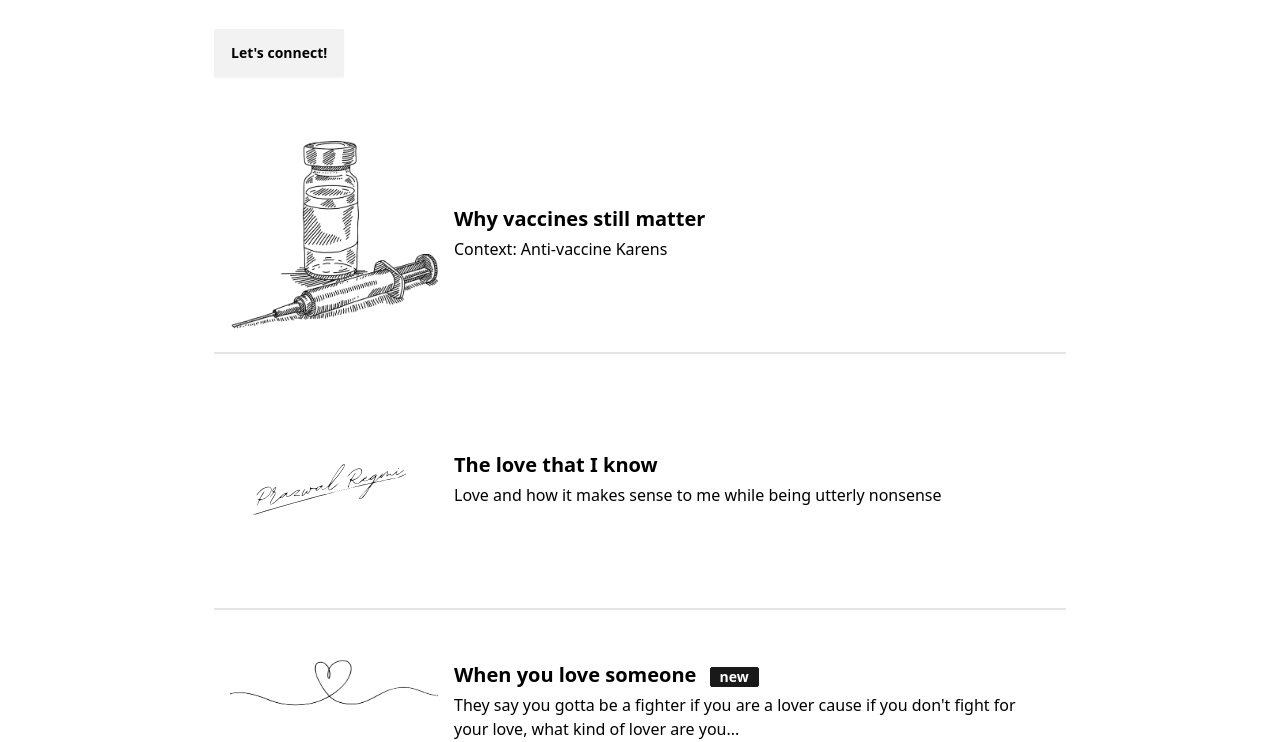
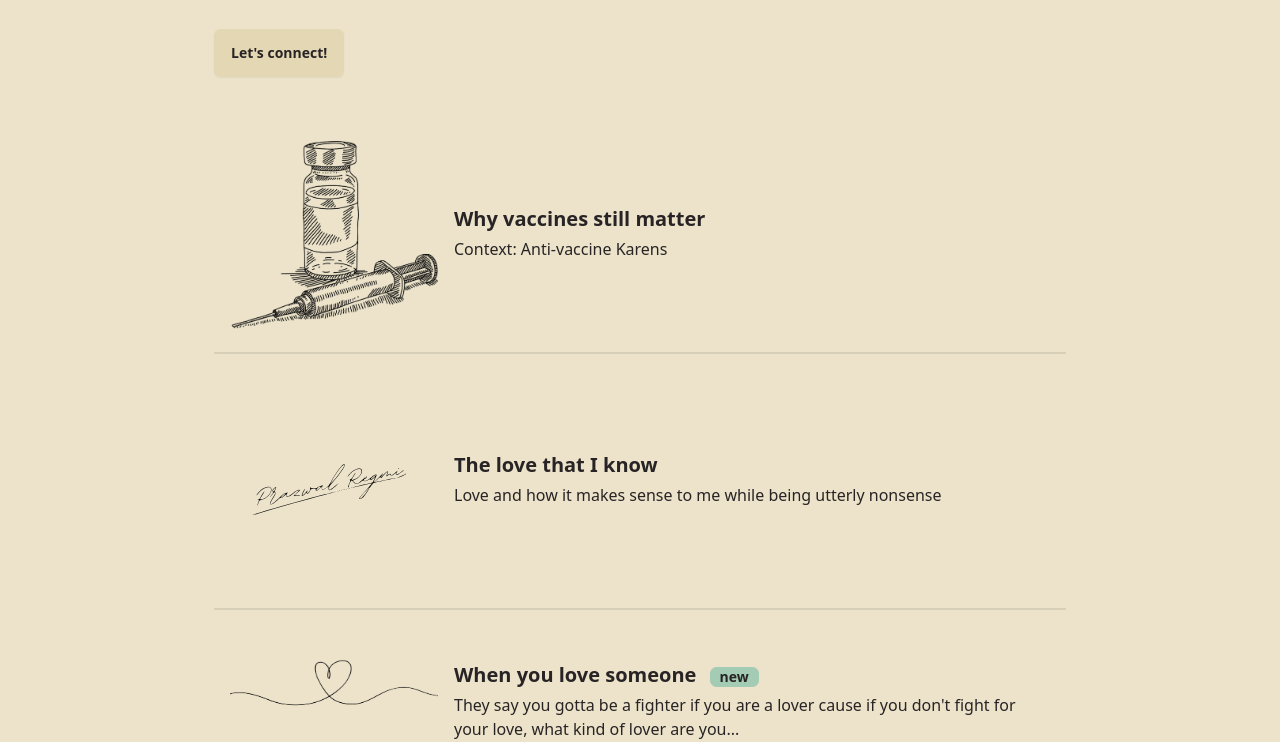
Before and after one commit to ragizz/newwebsite, an Astro site: page / in a window 1280 px wide. Shown: the part 239-981 px from the top of the page. Built offline with nearby package versions, Linux system fonts and the light colour scheme; Astro itself is replaced by a stand-in of ours.

Commit message:
Update ThemeSelector.astro
Retro

```diff
--- a/src/components/ThemeSelector.astro
+++ b/src/components/ThemeSelector.astro
@@ -562,7 +562,7 @@
   if (theme) {
     updateTheme(theme);
   } else {
-    updateTheme("lofi");
+    updateTheme("retro");
   }
 
   theme_selectors.forEach((selector) => {
```
